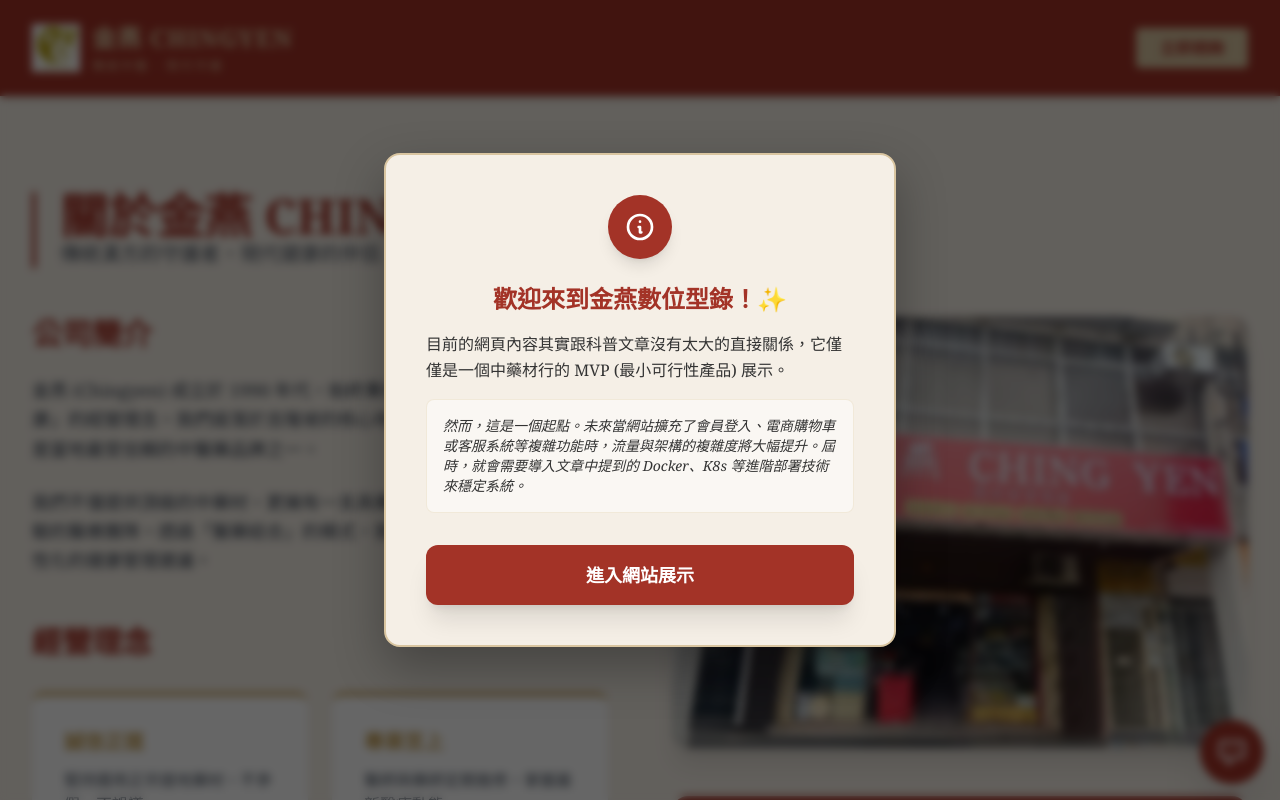
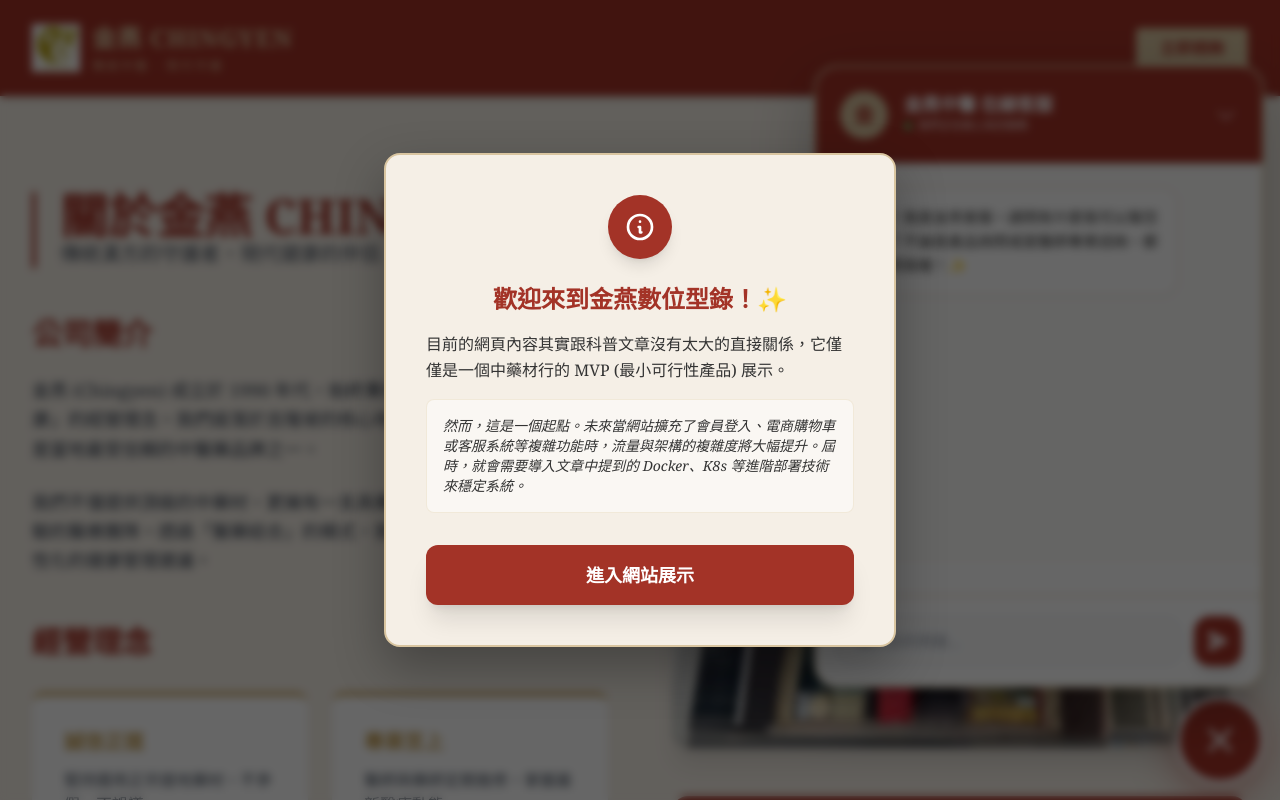
Before and after one commit to wangwang0204/chingyen-web, a FastAPI app: page /about in a window 1280 px wide. Run offline with FastAPI, Linux system fonts and the light colour scheme; some libraries are stand-ins or nearby versions.

Commit message:
feat: persist disclaimer modal state using sessionStorage

```diff
--- a/routers/api.py
+++ b/routers/api.py
@@ -3,11 +3,12 @@ import httpx
 from fastapi import APIRouter, Request, Form
 from fastapi.responses import HTMLResponse
 from pydantic import BaseModel
+from dotenv import load_dotenv; load_dotenv()
 
 router = APIRouter(prefix="/api")
 
 OPEN_ROUTER_API_KEY = os.getenv("OPEN_ROUTER_API_KEY")
-MODEL_ID = "google/gemini-2.0-flash-lite-preview-02-05"
+MODEL_ID = "google/gemini-2.5-flash-lite"
 
 # 預植入的店內資訊，模擬「打開 DB 看」
 STORE_INFO = """
--- a/templates/base.html
+++ b/templates/base.html
@@ -185,69 +185,79 @@
     <script src="/static/js/main.js"></script>
 
     <!-- Chatbot Floating UI -->
-    <div x-data="{ openChat: false, message: '' }" class="fixed bottom-4 right-4 z-[9998]">
+    <div x-data="{ openChat: true, message: '' }" class="fixed bottom-4 right-4 z-[9998]">
         <!-- Chat Trigger Button -->
         <button @click="openChat = !openChat"
-                class="bg-brand-red text-white p-4 rounded-full shadow-2xl hover:scale-110 transition-transform active:scale-95 flex items-center justify-center">
-            <svg x-show="!openChat" xmlns="http://www.w3.org/2000/svg" class="h-8 w-8" fill="none" viewBox="0 0 24 24" stroke="currentColor">
+                class="bg-brand-red text-white p-5 rounded-full shadow-[0_10px_40px_rgba(163,51,39,0.5)] hover:scale-110 transition-transform active:scale-95 flex items-center justify-center border-4 border-white">
+            <svg x-show="!openChat" xmlns="http://www.w3.org/2000/svg" class="h-10 w-10" fill="none" viewBox="0 0 24 24" stroke="currentColor">
                 <path stroke-linecap="round" stroke-linejoin="round" stroke-width="2" d="M8 10h.01M12 10h.01M16 10h.01M9 16H5a2 2 0 01-2-2V6a2 2 0 012-2h14a2 2 0 012 2v8a2 2 0 01-2 2h-5l-5 5v-5z" />
             </svg>
-            <svg x-show="openChat" x-cloak xmlns="http://www.w3.org/2000/svg" class="h-8 w-8" fill="none" viewBox="0 0 24 24" stroke="currentColor">
+            <svg x-show="openChat" x-cloak xmlns="http://www.w3.org/2000/svg" class="h-10 w-10" fill="none" viewBox="0 0 24 24" stroke="currentColor">
                 <path stroke-linecap="round" stroke-linejoin="round" stroke-width="2" d="M6 18L18 6M6 6l12 12" />
             </svg>
         </button>
 
-        <!-- Chat Window -->
+        <!-- Chat Window (Larger & More Prominent) -->
         <div x-show="openChat"
              x-cloak
              x-transition:enter="transition ease-out duration-300"
              x-transition:enter-start="opacity-0 translate-y-8 scale-95"
              x-transition:enter-end="opacity-100 translate-y-0 scale-100"
-             class="absolute bottom-20 right-0 w-[350px] md:w-[400px] bg-white rounded-2xl shadow-2xl border border-brand-khaki overflow-hidden flex flex-col max-h-[500px]">
+             class="absolute bottom-24 right-0 w-[90vw] md:w-[450px] bg-white rounded-3xl shadow-[0_20px_60px_rgba(0,0,0,0.25)] border-2 border-brand-khaki overflow-hidden flex flex-col max-h-[650px]">
 
-            <!-- Header -->
-            <div class="bg-brand-red p-4 text-white flex items-center gap-3">
-                <div class="w-10 h-10 bg-brand-khaki rounded-full flex items-center justify-center text-brand-red font-bold">金</div>
-                <div>
-                    <h4 class="font-bold text-sm">金燕中醫 在線客服</h4>
-                    <p class="text-[10px] opacity-80">通常會在幾秒內回覆</p>
+            <!-- Header (Enhanced) -->
+            <div class="bg-brand-red p-6 text-white flex items-center justify-between shadow-md">
+                <div class="flex items-center gap-4">
+                    <div class="w-12 h-12 bg-brand-khaki rounded-full flex items-center justify-center text-brand-red font-bold text-xl shadow-inner">金</div>
+                    <div>
+                        <h4 class="font-bold text-lg leading-none">金燕中醫 在線客服</h4>
+                        <div class="flex items-center gap-1.5 mt-1">
+                            <span class="w-2 h-2 bg-green-400 rounded-full animate-pulse"></span>
+                            <p class="text-[11px] opacity-90 font-medium">我們正在線上為您服務</p>
+                        </div>
+                    </div>
                 </div>
+                <button @click="openChat = false" class="text-white/60 hover:text-white transition-colors">
+                    <svg xmlns="http://www.w3.org/2000/svg" class="h-6 w-6" fill="none" viewBox="0 0 24 24" stroke="currentColor">
+                        <path stroke-linecap="round" stroke-linejoin="round" stroke-width="2" d="M19 9l-7 7-7-7" />
+                    </svg>
+                </button>
             </div>
 
-            <!-- Chat History -->
-            <div id="chat-history" class="flex-grow overflow-y-auto p-4 bg-brand-beige/30 space-y-4 h-[300px]">
+            <!-- Chat History (Larger) -->
+            <div id="chat-history" class="flex-grow overflow-y-auto p-6 bg-brand-beige/20 space-y-5 h-[400px] scroll-smooth">
                 <div class="flex justify-start mb-4">
-                    <div class="bg-brand-beige border border-brand-khaki text-brand-gray p-3 rounded-2xl rounded-tl-none max-w-[80%] shadow-sm">
-                        <p class="text-sm">您好！我是金燕客服。請問有什麼我可以幫您的嗎？不論是產品詢問或是醫師專業諮詢，都可以問我喔！✨</p>
+                    <div class="bg-white border-2 border-brand-beige text-brand-gray p-4 rounded-2xl rounded-tl-none max-w-[85%] shadow-sm leading-relaxed">
+                        <p class="text-[15px]">您好！我是金燕客服。請問有什麼我可以幫您的嗎？不論是產品詢問或是醫師專業諮詢，都可以問我喔！✨</p>
                     </div>
                 </div>
             </div>
 
             <!-- Loading Indicator -->
-            <div id="chat-indicator" class="htmx-indicator px-4 py-2 text-xs text-gray-400 italic flex items-center gap-2">
-                <div class="flex gap-1">
-                    <div class="w-1.5 h-1.5 bg-brand-red rounded-full animate-bounce"></div>
-                    <div class="w-1.5 h-1.5 bg-brand-red rounded-full animate-bounce [animation-delay:-0.15s]"></div>
-                    <div class="w-1.5 h-1.5 bg-brand-red rounded-full animate-bounce [animation-delay:-0.3s]"></div>
+            <div id="chat-indicator" class="htmx-indicator px-6 py-2 text-xs text-brand-red font-semibold italic flex items-center gap-2 bg-brand-beige/10">
+                <div class="flex gap-1.5">
+                    <div class="w-2 h-2 bg-brand-red rounded-full animate-bounce"></div>
+                    <div class="w-2 h-2 bg-brand-red rounded-full animate-bounce [animation-delay:-0.15s]"></div>
+                    <div class="w-2 h-2 bg-brand-red rounded-full animate-bounce [animation-delay:-0.3s]"></div>
                 </div>
-                金燕正在思考中...
+                金燕中醫正在為您查詢...
             </div>
 
-            <!-- Input Area -->
+            <!-- Input Area (Refined) -->
             <form hx-post="/api/chat"
                   hx-target="#chat-history"
                   hx-swap="beforeend"
                   hx-indicator="#chat-indicator"
                   hx-on::after-request="this.reset(); document.getElementById('chat-history').scrollTop = document.getElementById('chat-history').scrollHeight"
-                  class="p-4 border-t border-brand-khaki flex gap-2 bg-white">
+                  class="p-5 border-t border-brand-khaki flex gap-3 bg-white">
                 <input type="text"
                        name="message"
-                       placeholder="請輸入您的問題..."
-                       class="flex-grow border border-gray-200 rounded-full px-4 py-2 text-sm focus:outline-none focus:border-brand-red"
+                       placeholder="輸入您的問題..."
+                       class="flex-grow border-2 border-gray-100 rounded-2xl px-5 py-3 text-[15px] focus:outline-none focus:border-brand-red focus:ring-0 transition-all bg-gray-50"
                        required>
-                <button type="submit" class="bg-brand-red text-white p-2 rounded-full hover:bg-brand-gold transition-colors">
-                    <svg xmlns="http://www.w3.org/2000/svg" class="h-5 w-5" fill="none" viewBox="0 0 24 24" stroke="currentColor">
-                        <path stroke-linecap="round" stroke-linejoin="round" stroke-width="2" d="M12 19l9 2-9-18-9 18 9-2zm0 0v-8" />
+                <button type="submit" class="bg-brand-red text-white p-3 rounded-2xl hover:bg-brand-gold transition-all shadow-lg active:scale-90">
+                    <svg xmlns="http://www.w3.org/2000/svg" class="h-6 w-6 transform rotate-90" fill="currentColor" viewBox="0 0 20 20">
+                        <path d="M10.894 2.553a1 1 0 00-1.788 0l-7 14a1 1 0 001.169 1.409l5-1.429A1 1 0 009 15.571V11a1 1 0 112 0v4.571a1 1 0 00.725.962l5 1.428a1 1 0 001.17-1.408l-7-14z" />
                     </svg>
                 </button>
             </form>
@@ -255,7 +265,7 @@
     </div>
 
     <!-- Centered Disclaimer Modal -->
-    <div x-data="{ showGuide: true }"
+    <div x-data="{ showGuide: !sessionStorage.getItem('guideSeen') }"
          x-show="showGuide"
          class="fixed inset-0 z-[9999] flex items-center justify-center p-4 overflow-x-hidden overflow-y-auto"
          x-cloak>
@@ -298,7 +308,7 @@
                     </p>
                 </div>
 
-                <button @click="showGuide = false"
+                <button @click="showGuide = false; sessionStorage.setItem('guideSeen', 'true')"
                         class="w-full bg-brand-red text-white font-bold py-4 px-8 rounded-xl hover:bg-brand-gold transition-all active:scale-95 shadow-xl text-lg">
                     進入網站展示
                 </button>
```
